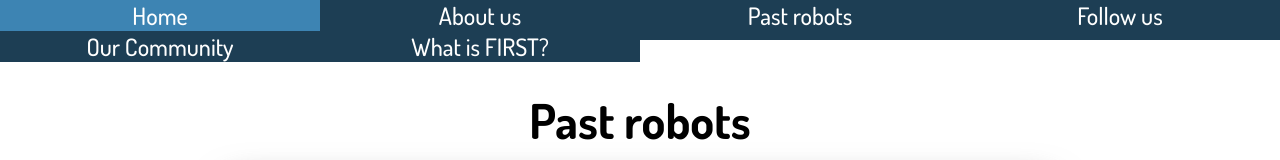
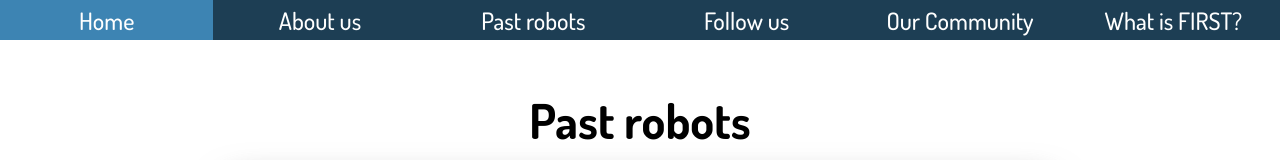
Before and after one commit to FCSRobotics/frc-website-23, a SvelteKit app: page /past-robots in a window 1280 px wide. Shown: the top 160 px of the page. Built offline with nearby package versions, Linux system fonts and the light colour scheme.

Commit message:
resized nav

```diff
--- a/src/routes/+layout.svelte
+++ b/src/routes/+layout.svelte
@@ -25,7 +25,7 @@
     display: grid;
     place-items: center;
     grid-template-rows: 1fr;
-    grid-template-columns: 1fr 1fr 1fr 1fr;
+    grid-template-columns: 1fr 1fr 1fr 1fr 1fr 1fr;
     position: fixed;
     top: 0px;
     left: 0px;
```
